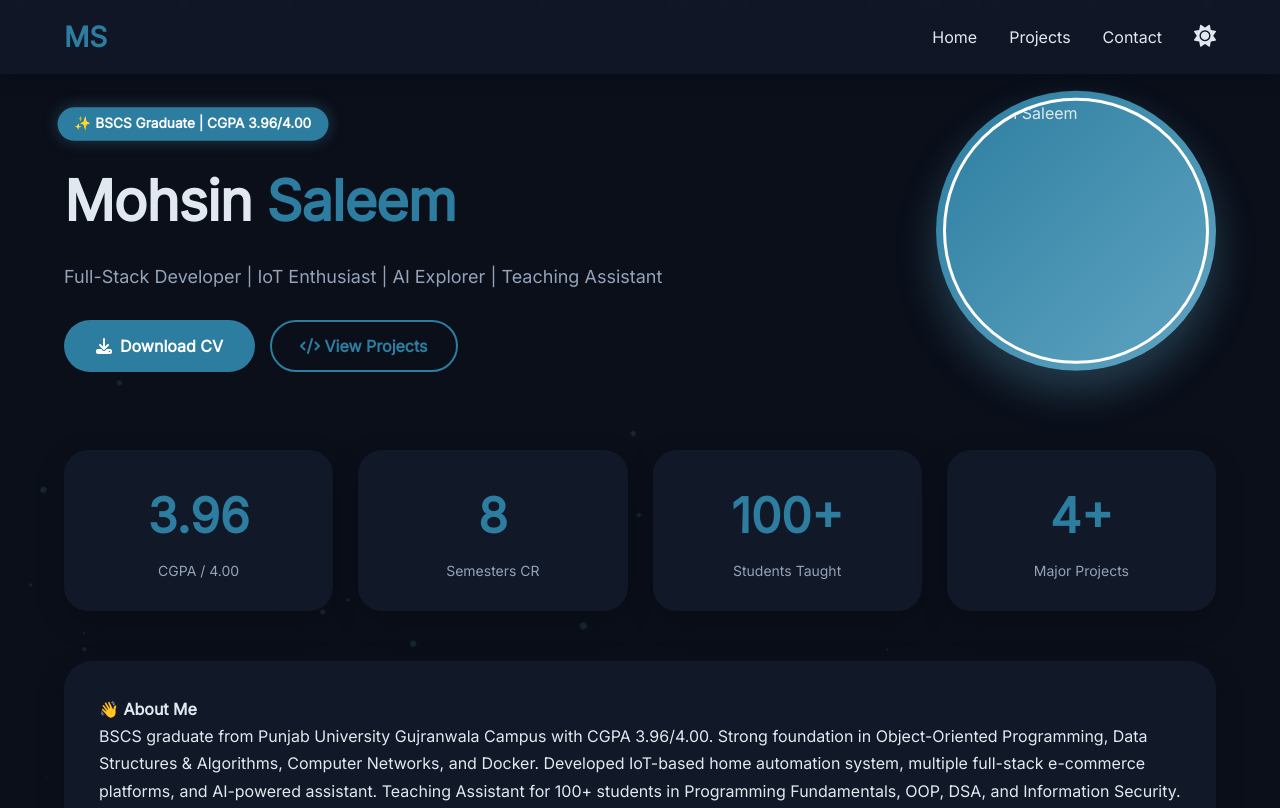
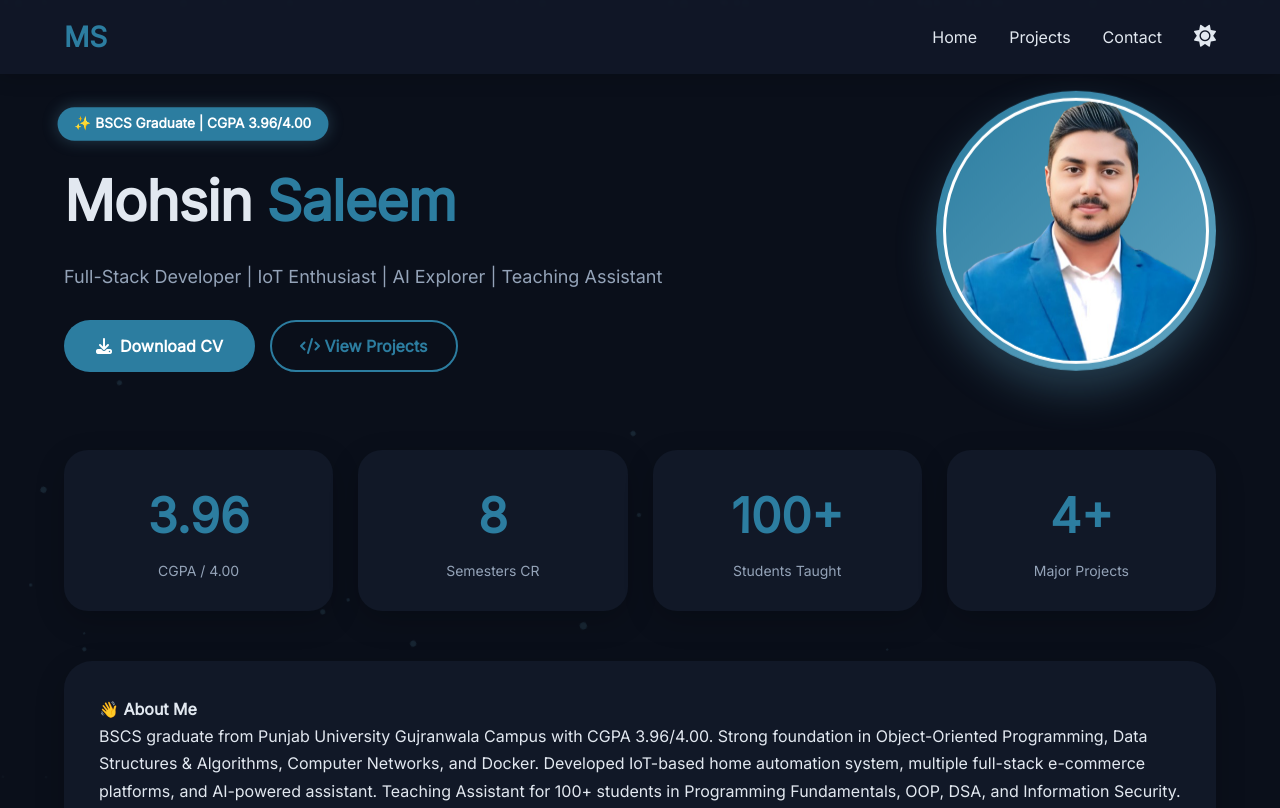
Before and after one commit to Itx-Mohsin-Dev/mohsinsaleem-dev.github.io, a plain HTML site: page index.html in a window 1280 px wide. Shown: the top 808 px of the page. Drawn offline with Linux system fonts and the light colour scheme.

Commit message:
Update index.html

```diff
--- a/index.html
+++ b/index.html
@@ -726,7 +726,7 @@
                 </div>
             </div>
             <div class="profile-circle">
-                <img src="abc.png" alt="Mohsin Saleem">
+                <img src="images/abc.png" alt="Mohsin Saleem">
             </div>
         </div>
 
```
